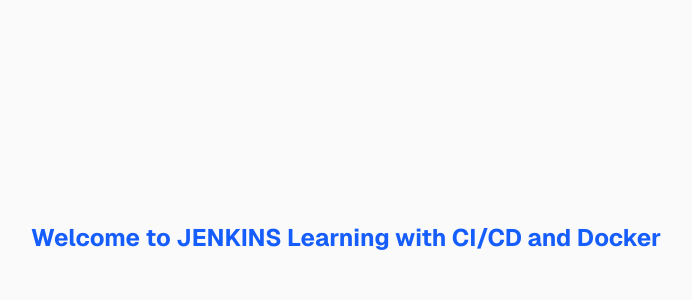
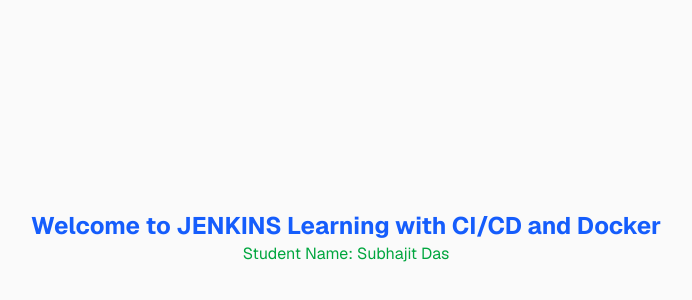
Before and after one commit to Subha-87/Test-Jenkins-Frontend, a Next.js app: page / in a window 1280 px wide. Shown: the part 162-462 px from the top of the page, without its empty margins (294-986 px from the left). Built offline with nearby package versions, Linux system fonts and the light colour scheme.

Commit message:
changes color

```diff
--- a/src/app/page.tsx
+++ b/src/app/page.tsx
@@ -4,6 +4,7 @@ export default function Home() {
   return (
     <div className="flex flex-col flex-1 items-center justify-center bg-zinc-50 font-sans dark:bg-black">
       <h2 className="text-blue-600 font-bold text-2xl">Welcome to JENKINS Learning with CI/CD and Docker</h2>
+      <h4 className="text-green-600">Student Name: Subhajit Das</h4>
     </div>
   );
 }
```
